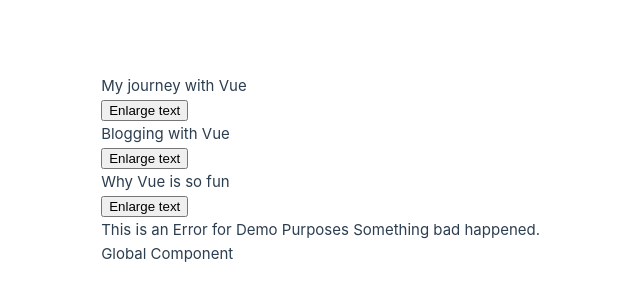
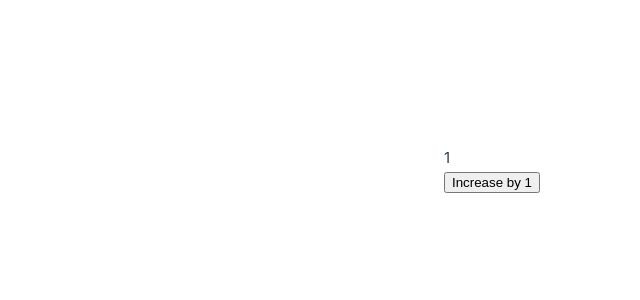
Before and after one commit to KarbovskyiV/vue-roadmap, a Vue app: page / in a window 1280 px wide. Shown: the part 230-530 px from the top of the page, without its empty margins (100-740 px from the left). Built offline with nearby package versions, Linux system fonts and the light colour scheme.

Commit message:
use events deeply

```diff
--- a/src/App.vue
+++ b/src/App.vue
@@ -1,10 +1,12 @@
 <template>
   <div>
-    <MainBasicComponent />
-    <GlobalComponent />
+    <!--    <MainBasicComponent />-->
+    <!--    <GlobalComponent />-->
+    <MainComponentInDepth />
   </div>
 </template>
 
 <script setup>
-import MainBasicComponent from '@/components/componentsBasics/MainComponent.vue';
+// import MainBasicComponent from '@/components/componentsBasics/MainComponent.vue';
+import MainComponentInDepth from '@/components/componentInDepth/MainComponent.vue';
 </script>
--- /dev/null
+++ b/src/components/componentInDepth/BlogPost.vue
@@ -0,0 +1,27 @@
+<template>
+  <div class="blog-post">
+    <button @click="$emit('increaseBy', 1)">Increase by 1</button>
+  </div>
+</template>
+
+<script setup>
+const emit = defineEmits({
+  // No validation
+  click: null,
+  increaseBy: Number,
+
+  // Validate submit event
+  submit: ({ email, password }) => {
+    if (email && password) {
+      return true;
+    } else {
+      console.warn('Invalid submit event payload!');
+      return false;
+    }
+  },
+});
+
+function submitForm(email, password) {
+  emit('submit', { email, password });
+}
+</script>
--- /dev/null
+++ b/src/components/componentInDepth/MainComponent.vue
@@ -0,0 +1,16 @@
+<template>
+  <div>
+    <span>{{ count }}</span>
+    <BlogPost @increase-by="increaseCount" />
+  </div>
+</template>
+
+<script setup>
+import BlogPost from '@/components/componentInDepth/BlogPost.vue';
+import { ref } from 'vue';
+
+let count = ref(1);
+function increaseCount(n) {
+  count.value += n;
+}
+</script>
```
